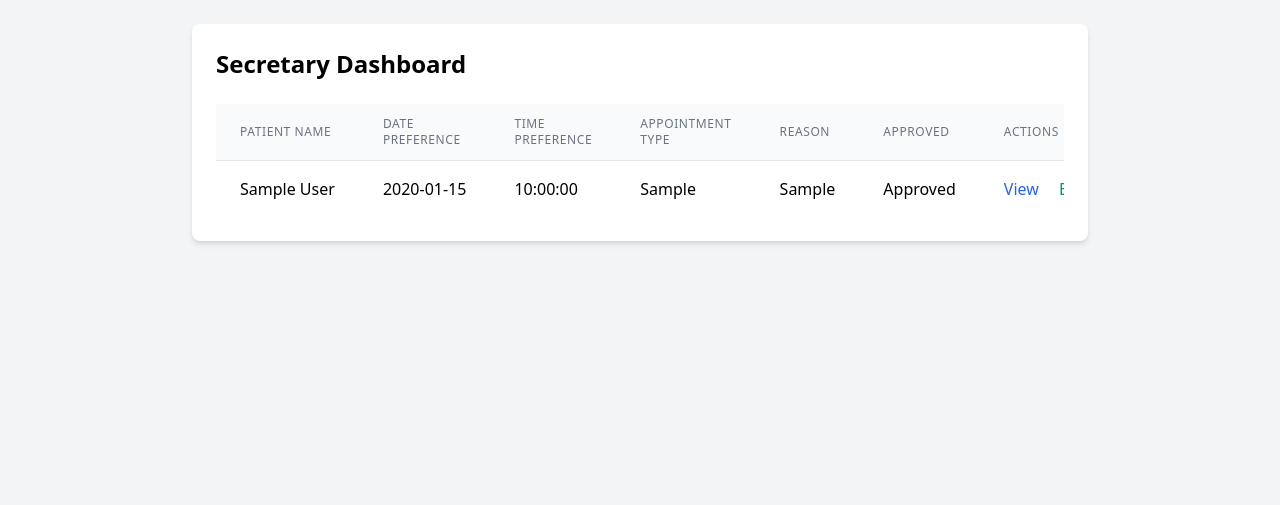
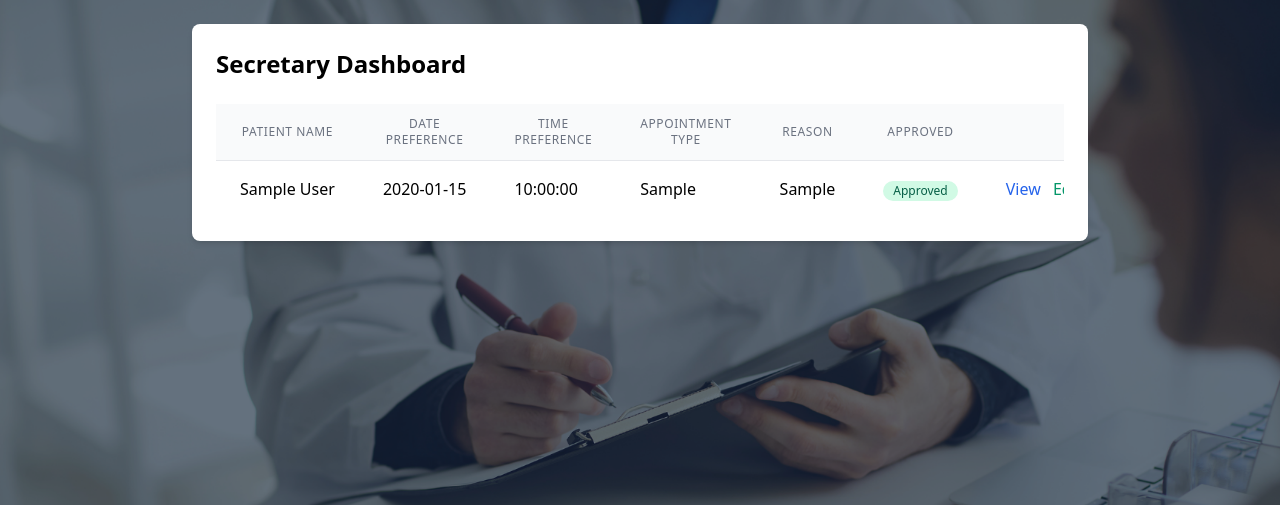
Before and after one commit to ramesesbarria/Clinic-Management-System, a PHP site: page /secretaryDashboard.php in a window 1280 px wide. Shown: the top 505 px of the page. Run offline with PHP 8.4, Linux system fonts and the light colour scheme; tables that the repository leaves empty hold one stand-in row (values such as "Sample post").

Commit message:
file name changes

```diff
--- a/models/checkSession.php
+++ b/models/checkSession.php
@@ -2,7 +2,7 @@
 session_start();
 
 // Check if the user is logged in, redirect to login page if not
-if (!isset($_SESSION['user_id'])) {
+if (!isset($_SESSION['patientID'])) {
     header("Location: loginForm.php");
     exit();
 } else {
--- a/pages/secretaryDashboard.php
+++ b/pages/secretaryDashboard.php
@@ -22,26 +22,34 @@ if ($result === false) {
     <meta name="viewport" content="width=device-width, initial-scale=1.0">
     <title>Secretary Dashboard</title>
     <link href="https://cdn.jsdelivr.net/npm/tailwindcss@2.2.19/dist/tailwind.min.css" rel="stylesheet">
+    <style>
+        /* Custom styles for background image */
+        body {
+            background-image: url('../img/background.png'); /* Replace with your actual path */
+            background-size: cover;
+            background-repeat: no-repeat;
+            background-attachment: fixed;
+        }
+    </style>
 </head>
 <body class="bg-gray-100 p-6">
-
 <div class="max-w-4xl mx-auto bg-white p-6 rounded-lg shadow-md">
     <h2 class="text-2xl font-bold mb-6">Secretary Dashboard</h2>
 
     <div class="overflow-x-auto">
-        <table class="min-w-full max-w-full divide-y divide-gray-200">
+        <table class="min-w-full divide-y divide-gray-200">
             <thead class="bg-gray-50">
                 <tr>
-                    <th class="px-6 py-3 text-left text-xs font-medium text-gray-500 uppercase tracking-wider">Patient Name</th>
-                    <th class="px-6 py-3 text-left text-xs font-medium text-gray-500 uppercase tracking-wider">Date Preference</th>
-                    <th class="px-6 py-3 text-left text-xs font-medium text-gray-500 uppercase tracking-wider">Time Preference</th>
-                    <th class="px-6 py-3 text-left text-xs font-medium text-gray-500 uppercase tracking-wider">Appointment Type</th>
-                    <th class="px-6 py-3 text-left text-xs font-medium text-gray-500 uppercase tracking-wider">Reason</th>
-                    <th class="px-6 py-3 text-left text-xs font-medium text-gray-500 uppercase tracking-wider">Approved</th>
-                    <th class="px-6 py-3 text-left text-xs font-medium text-gray-500 uppercase tracking-wider">Actions</th>
+                    <th class="px-6 py-3 text-xs font-medium text-gray-500 uppercase tracking-wider">Patient Name</th>
+                    <th class="px-6 py-3 text-xs font-medium text-gray-500 uppercase tracking-wider">Date Preference</th>
+                    <th class="px-6 py-3 text-xs font-medium text-gray-500 uppercase tracking-wider">Time Preference</th>
+                    <th class="px-6 py-3 text-xs font-medium text-gray-500 uppercase tracking-wider">Appointment Type</th>
+                    <th class="px-6 py-3 text-xs font-medium text-gray-500 uppercase tracking-wider">Reason</th>
+                    <th class="px-6 py-3 text-xs font-medium text-gray-500 uppercase tracking-wider">Approved</th>
+                    <th class="px-6 py-3 text-xs font-medium text-gray-500 uppercase tracking-wider">Actions</th>
                 </tr>
             </thead>
-            <tbody class="bg-white divide-y divide-gray-200">
+            <tbody class="divide-y divide-gray-200">
                 <?php while($row = $result->fetch_assoc()) { ?>
                     <tr>
                         <td class="px-6 py-4 whitespace-nowrap"><?php echo $row['first_name'] . ' ' . $row['last_name']; ?></td>
@@ -49,12 +57,16 @@ if ($result === false) {
                         <td class="px-6 py-4 whitespace-nowrap"><?php echo $row['time_preference']; ?></td>
                         <td class="px-6 py-4 whitespace-nowrap"><?php echo $row['appointment_type']; ?></td>
                         <td class="px-6 py-4 whitespace-nowrap"><?php echo $row['reason']; ?></td>
-                        <td class="px-6 py-4 whitespace-nowrap"><?php echo $row['approved'] ? 'Approved' : 'Not Approved'; ?></td>
                         <td class="px-6 py-4 whitespace-nowrap">
+                            <span class="inline-flex items-center px-2.5 py-0.5 rounded-full text-xs font-medium leading-4 <?php echo $row['approved'] ? 'bg-green-100 text-green-800' : 'bg-red-100 text-red-800'; ?>">
+                                <?php echo $row['approved'] ? 'Approved' : 'Not Approved'; ?>
+                            </span>
+                        </td>
+                        <td class="px-6 py-4 whitespace-nowrap space-x-2">
                             <a href="view.php?id=<?php echo $row['appointmentID']; ?>" class="text-blue-600 hover:underline">View</a>
-                            <a href="edit.php?id=<?php echo $row['appointmentID']; ?>" class="text-green-600 hover:underline ml-4">Edit</a>
-                            <a href="../models/approveAppointment.php?id=<?php echo $row['appointmentID']; ?>" class="text-green-600 hover:underline ml-4">Approve</a>
-                            <a href="../models/rejectAppointment.php?id=<?php echo $row['appointmentID']; ?>" class="text-red-600 hover:underline ml-4">Reject</a>
+                            <a href="edit.php?id=<?php echo $row['appointmentID']; ?>" class="text-green-600 hover:underline">Edit</a>
+                            <a href="../models/approveAppointment.php?id=<?php echo $row['appointmentID']; ?>" class="text-green-600 hover:underline">Approve</a>
+                            <a href="../models/rejectAppointment.php?id=<?php echo $row['appointmentID']; ?>" class="text-red-600 hover:underline">Reject</a>
                         </td>
                     </tr>
                 <?php } ?>
```
Also changed, not shown: models/handleLogin.php (line endings or trailing spaces).
